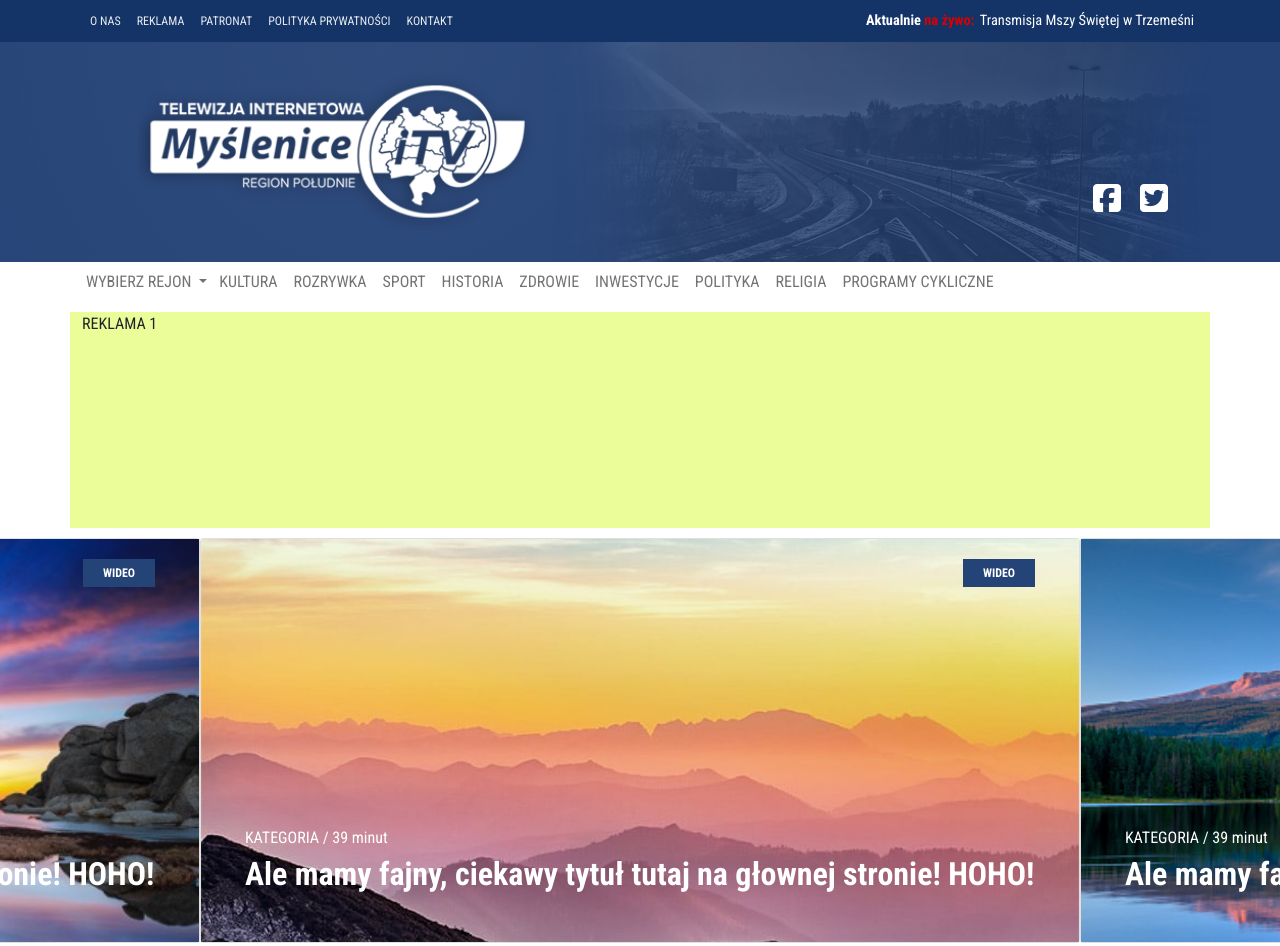
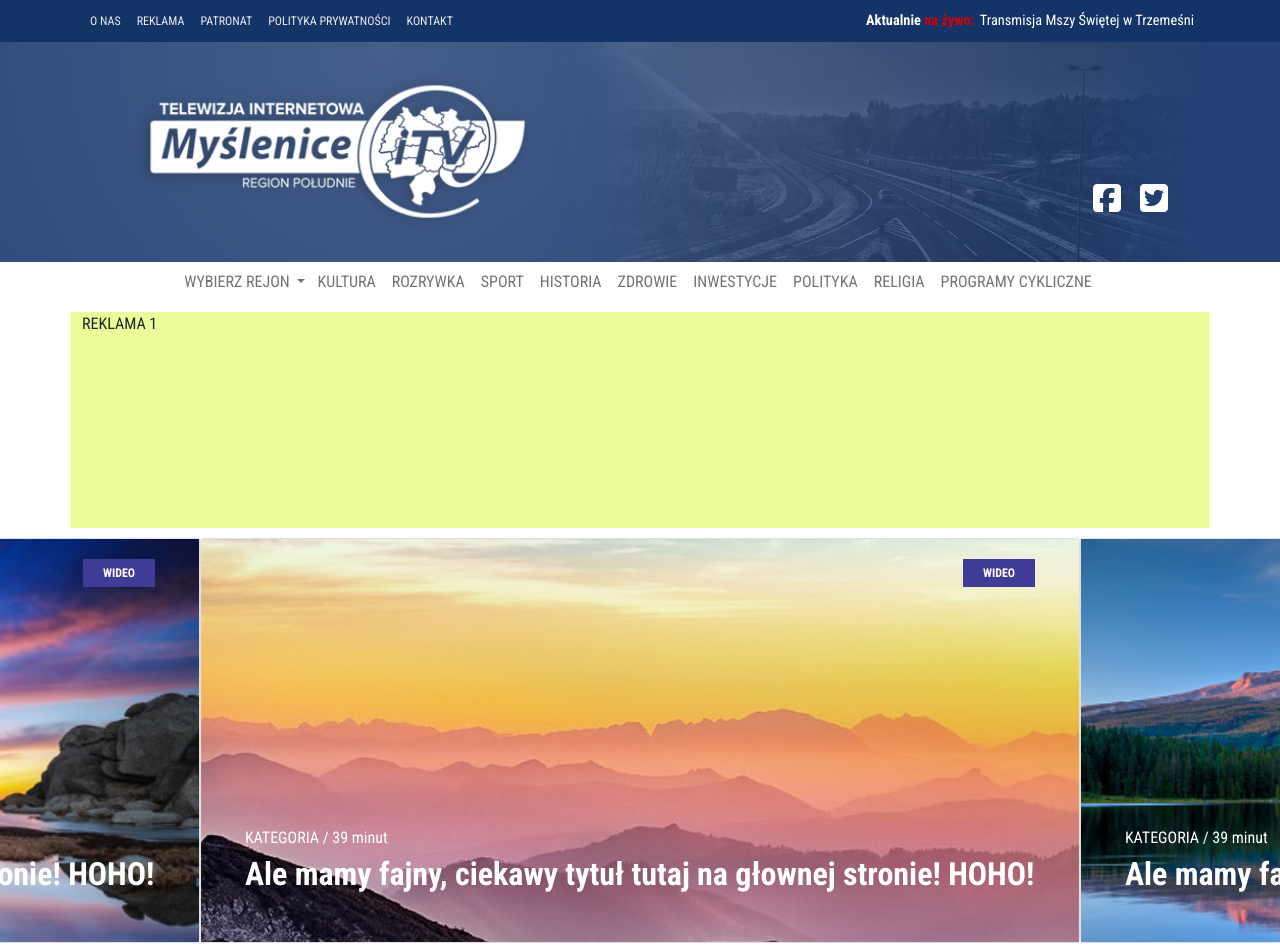
Before and after one commit to Pusiaczek/Pusiaczek.github.io, a plain HTML site: page itv/index.html in a window 1280 px wide. Shown: the top 946 px of the page. Drawn offline with nearby package versions, Linux system fonts and the light colour scheme; a web font is replaced by a local one.

Commit message:
Minor fixes. - navbar centered; - header gradient z-index fixed so socials are clickable; - video-button color changed

```diff
--- a/itv/index.html
+++ b/itv/index.html
@@ -78,24 +78,29 @@
     </div>
 
     <nav class="navbar navbar-expand-lg navbar-light bg-white text-uppercase p-lg-0">
-      <div class="container-lg dropdown text-center">
-        <a class="nav-link dropdown-toggle p-1 main-navbar-dropdown" href="#" id="navbarDarkDropdownMenuLink"
-          role="button" data-bs-toggle="dropdown" aria-expanded="false">
+      <div class="container-lg text-center justify-content-around justify-content-lg-center dropdown">
+        <div class="dropdown">
+          <a class="nav-link dropdown-toggle p-1 main-navbar-dropdown" data-bs-toggle="dropdown" href="#" id="navbarDarkDropdownMenuLink"
+            role="button"  aria-expanded="false">
             Wybierz rejon
           </a>
-        <ul class="dropdown-menu dropdown-menu-dark" aria-labelledby="navbarDarkDropdownMenuLink">
+
+          <ul class="dropdown-menu" aria-labelledby="navbarDarkDropdownMenuLink">
             <li><a class="dropdown-item" href="#">Rejon #1</a></li>
             <li><a class="dropdown-item" href="#">Rejon #2</a></li>
             <li><a class="dropdown-item" href="#">Rejon #3</a></li>
           </ul>
+        </div>
+
+
 
         <button class="navbar-toggler" type="button" data-bs-toggle="collapse" data-bs-target="#mainnav-left-toggler"
           aria-controls="mainnav-left-toggler" aria-expanded="false" aria-label="Toggle navigation">
           <span class="navbar-toggler-icon"></span>
         </button>
 
-        <div class="collapse navbar-collapse" id="mainnav-left-toggler">
-          <ul class="navbar-nav me-auto mb-2 mb-lg-0">
+        <div class="collapse navbar-collapse flex-grow-0" id="mainnav-left-toggler">
+          <ul class="navbar-nav mb-2 mb-lg-0">
             <li class="nav-item">
               <a class="nav-link" href="#">Kultura</a>
             </li>
--- a/itv/scss/components/_video-btn.scss
+++ b/itv/scss/components/_video-btn.scss
@@ -1,5 +1,6 @@
 .video-button {
-  background-color: rgb(36, 67, 118);
+  // background-color: rgb(36, 67, 118);
+  background-color: #3f3c97;
   color: white;
   padding: 5px 20px;
   font-family: $main-font;
@@ -11,4 +12,5 @@
 .video-button:hover {
   background-color: $yellow;
   color: black;
+  transition: all 0.3s ease-in-out;
 }
--- a/itv/scss/layout/_header-main.scss
+++ b/itv/scss/layout/_header-main.scss
@@ -4,15 +4,16 @@
   position: relative;
 }
 
-.header-main::before {
+.header-main::after {
   content: " ";
+  z-index: 1;
   display: block;
   position: absolute;
   top: 0;
   width: 100%;
   height: 100%;
-  opacity: 1;
-  background-image: radial-gradient(circle at 30% 0%, rgba(255, 255, 255, 0.05) 0%, rgba(0, 0, 0, 0) 75%);
+  opacity: 0.2;
+  background-image: radial-gradient(circle at 30% 0%, rgba(255, 255, 255, 0.75) 0%, rgba(255, 255, 255, 0) 75%);
   background-repeat: no-repeat;
   // background-position: 110% 0;
   // background-size: contain;
@@ -32,6 +33,7 @@
 
 .header-main-socials {
   display: none;
+  z-index: 100;
 }
 
 @include media-breakpoint-up(md) {
```
Also changed, not shown: itv/css/style.css, 1 other file. Lines whose indentation alone changed are shown as unchanged.
